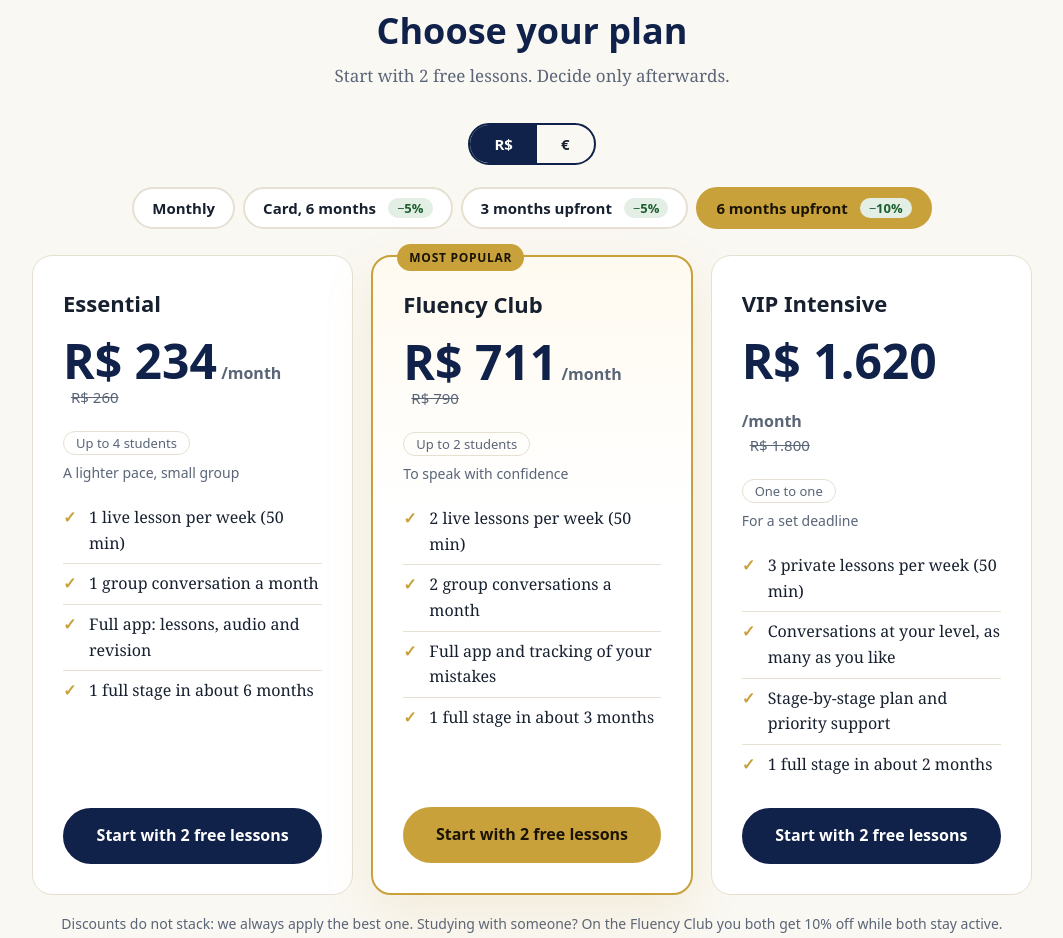
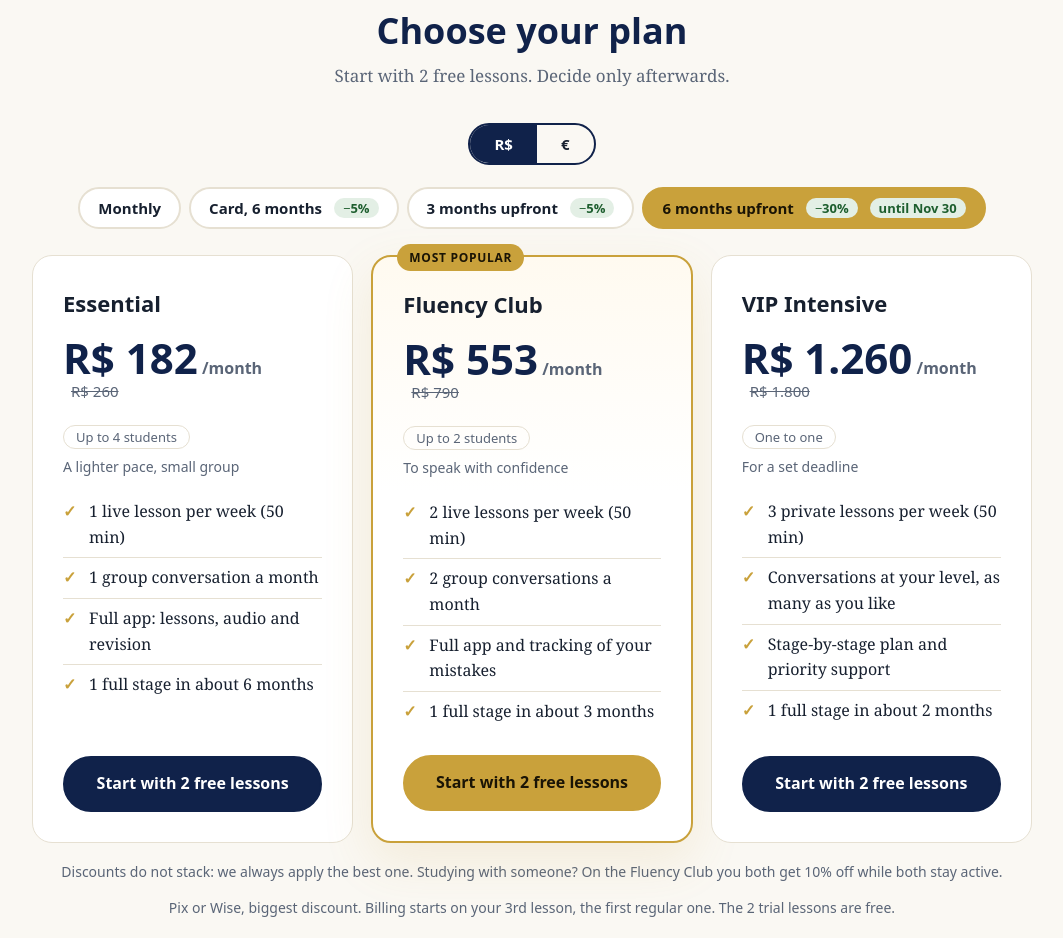
Before and after one commit to britlandacademy/britlandacademy.github.io, a plain HTML site: page index.html in a window 1280 px wide. Shown: the part 2440-3378 px from the top of the page, without its empty margins (108-1171 px from the left). Drawn offline with Linux system fonts and the light colour scheme.

Commit message:
Planos: promocao de 30% no semestre a vista ate 30/11
Co-Authored-By: Claude Sonnet 5.5 <noreply@anthropic.com>
Claude-Session: https://claude.ai/code/session_01XXQw3FgwZe4c41v9ZNRpnJ

```diff
--- a/index.html
+++ b/index.html
@@ -87,6 +87,7 @@ section h2{font-size:clamp(26px,3.6vw,36px);line-height:1.15;margin:0 0 10px;col
 .persel{display:inline-flex;flex-wrap:wrap;gap:8px;justify-content:center;margin:0 0 26px}
 .persel button{font:700 15px system-ui;padding:9px 18px;border:2px solid var(--line);border-radius:99px;background:var(--card);color:var(--ink);cursor:pointer}
 .persel button[aria-pressed=true]{border-color:var(--gold);background:var(--gold);color:#1a1405}
+.price3 .amt{font-size:42px}
 .price3{display:grid;grid-template-columns:repeat(3,1fr);gap:18px;max-width:1040px;margin:0 auto;align-items:stretch}
 @media(max-width:860px){.price3{grid-template-columns:1fr;max-width:460px;gap:26px}}
 .turma{display:inline-block;border:1px solid var(--line);border-radius:99px;padding:2px 12px;font:13px system-ui;color:var(--mut);margin-top:8px}
--- a/js/plans-site.js
+++ b/js/plans-site.js
@@ -56,7 +56,7 @@ en:{best:'Most popular',title:'Choose your plan',cta:'Start with 2 free lessons'
 function periods(cur){
   var P=[{k:'mensal',off:0,m:1}];
   if(cur==='BRL')P.push({k:'cartao6',off:5,m:1});
-  P.push({k:'avista3',off:5,m:3},{k:'avista6',off:10,m:6});
+  P.push({k:'avista3',off:5,m:3},{k:'avista6',off:Date.now()<Date.UTC(2026,11,1,3,0,0)?30:10,m:6});
   return P;
 }
 function money(cur,v){
@@ -101,6 +101,7 @@ function render(l){
   P.forEach(function(x){
     var b=el('button',{type:'button','aria-pressed':x.k===per?'true':'false',title:(cur!=='BRL'&&L.paynote_e[x.k])||L.paynote[x.k]},plabel(L,x.k));
     if(x.off)b.append(' ',el('span',{class:'save'},'\u2212'+x.off+'%'));
+    if(x.k==='avista6'&&x.off>10)b.append(' ',el('span',{class:'save'},lang==='pt'?'at\u00e9 30/11':'until Nov 30'));
     b.addEventListener('click',function(){per=x.k;render();});ps.append(b);});
   host.append(el('div',{style:'text-align:center'},ps));
 
```
